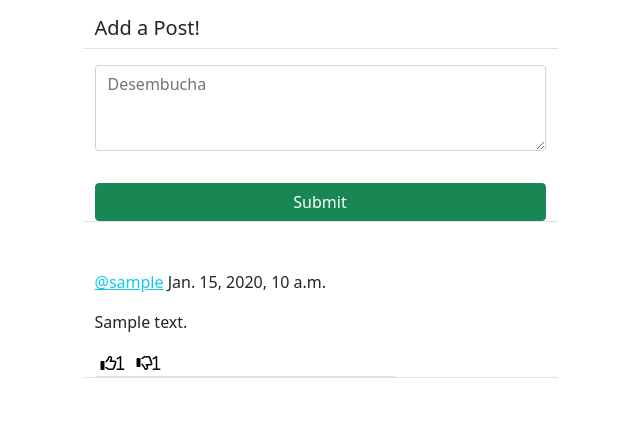
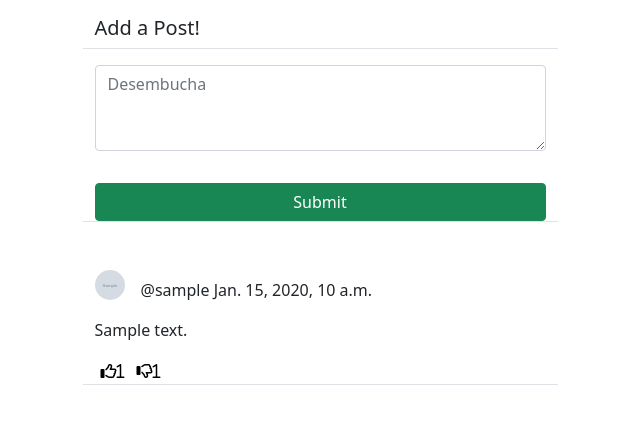
Before and after one commit to zupy-fmartinelli/Pyka, a Django app: page /social/ in a window 1280 px wide. Shown: the part 56-480 px from the top of the page, without its empty margins (320-960 px from the left). Run offline with Django 3.2, Linux system fonts and the light colour scheme; a user stored in the database is signed in; tables that the repository leaves empty hold one stand-in row (values such as "Sample post"); grey boxes marked "Sample" are stand-in pictures; some libraries are stand-ins or nearby versions.

Commit message:
Limpeza do HTML

```diff
--- a/social/templates/social/comment_delete.html
+++ b/social/templates/social/comment_delete.html
@@ -2,7 +2,7 @@
 <div class="container">
     <div class="row mt-5">
         <div class="col-md-5 col-sm-6">
-          <a href="{% url 'post-detail' object.pk %}" class="btn btn-light">Back to Post</a>
+          <a href="{% url 'post-detail' object.post.pk %}" class="btn btn-light">Back to Post</a>
         </div>
       </div>
 
--- a/social/templates/social/post_list.html
+++ b/social/templates/social/post_list.html
@@ -21,10 +21,18 @@
 
   {% for post in post_list %}
   <div class="row justify-content-center mt-3">
-    <div class="col-md-5 col-sm-12 border-bottom position-relative">
-      <div class="col-md-8 col-sm-12 border-bottom">
-        <p><a href="{% url 'profile' post.author.pk %}" class="link-info">@{{ post.author }}</a> {{ post.created_on }}</p>
-        <div class="position-relative">
+    <div class="col-md-5 col-sm-12 border-bottom">
+      <div class="col-md-8 col-sm-12">
+        <div>
+          <a href="{% url 'profile' post.author.profile.pk %}">
+            <img class="rounded-circle post-img" src="{{ post.author.profile.picture.url }}" alt="profile pic" width="30" height="30" />
+          </a>
+          <p class="post-text">
+            <a href="{% url 'profile' post.author.pk %}" class="link-dark">@{{ post.author }}</a> {{ post.created_on }}
+          </p>
+        </div>
+
+        <div class="">
         <p>{{ post.body }}</p>
         <a href="{% url 'post-detail' post.pk %}" class="stretched-link"></a>
         </div>
@@ -42,7 +50,7 @@
               <i class="far fa-thumbs-down"><span>{{ post.dislikes.all.count }}</span></i></button>
           </form>
       </div>
-
+    </div>
     </div>
   </div>
   {% endfor %}
--- a/social/views.py
+++ b/social/views.py
@@ -11,7 +11,10 @@ from .forms import CommentForm, PostForm
 
 class PostListView(LoginRequiredMixin, View):
     def get(self, request, *args, **kwargs):
-        posts = Post.objects.all().order_by("-created_on")
+        logged_in_user = request.user
+        posts = Post.objects.filter(
+            author__profile__followers__in=[logged_in_user.id]
+            ).order_by("-created_on")
         form = PostForm()
 
         context = {
--- a/static/style.css
+++ b/static/style.css
@@ -13,3 +13,20 @@
     -o-transition: all 0.3s ease-in-out;
     transition: all 0.3s ease-in-out;
 }
+
+.post-text{
+    padding-top: 0.5rem;
+}
+
+.post-img{
+    float: left;
+    margin-right: 1rem;
+}
+
+a.link-dark {
+    text-decoration: none;
+  }
+
+a.link-dark:hover {
+    text-decoration:underline;
+}
```
Also changed, not shown: social/templates/social/post_detail.html (+17 -2 lines), social/templates/social/profile.html (+11 -2 lines), social/templates/social/search.html (+9 -1 lines).
